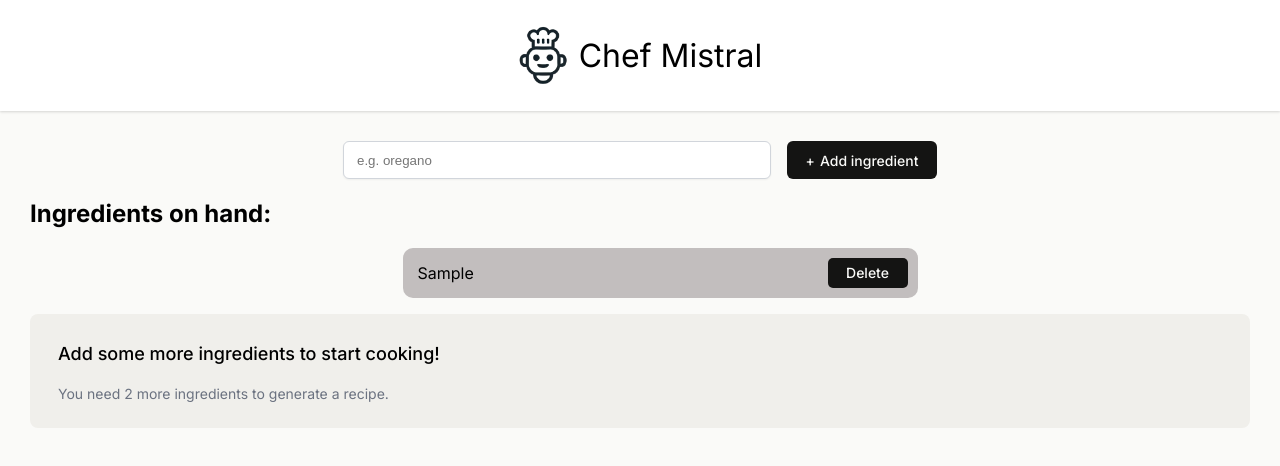
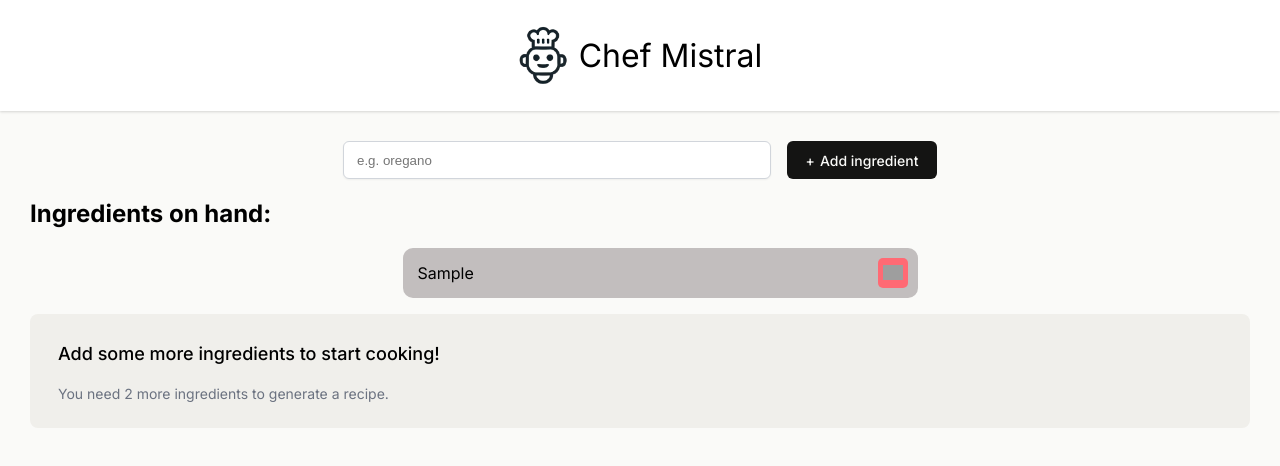
Before and after one commit to mohamad-jamil/chef-mistral, a React (Vite) app: page / in a window 1280 px wide. Both pictures are taken after typing "Sample" into the empty fields and a click on the button "Add ingredient". Shown: the top 466 px of the page. Built offline with nearby package versions, Linux system fonts and the light colour scheme; no server answers; grey boxes are pictures that could not be loaded; what @huggingface/inference would draw is missing.

Commit message:
Change appearance of delete button

```diff
--- a/src/components/IngredientsList/IngredientsList.css
+++ b/src/components/IngredientsList/IngredientsList.css
@@ -26,11 +26,11 @@
   border-radius: 5px;
   margin-right: 10px;
   font-family: Inter, sans-serif;
-    background-color: #141413;
+  background-color: #ff6a74;
   color: #fafaf8;
-    width: 80px;
   font-size: 0.875rem;
   font-weight: 500;
+  padding: 0px 5px;
 }
 
 .delete-button:hover {
--- a/src/components/IngredientsList/IngredientsList.tsx
+++ b/src/components/IngredientsList/IngredientsList.tsx
@@ -26,8 +26,7 @@ export default function IngredientsList({
                     className="delete-button"
                     onClick={() => handleDeleteIngredient(index)}
                   >
-                    Delete
-                    {/* <img src="delete-icon.png" alt="delete icon" width="20px" /> */}
+                    <img src="delete-icon.png" alt="delete icon" width="20px" />
                   </div>
                 </li>
               );
```
Lines whose indentation alone changed are shown as unchanged.
